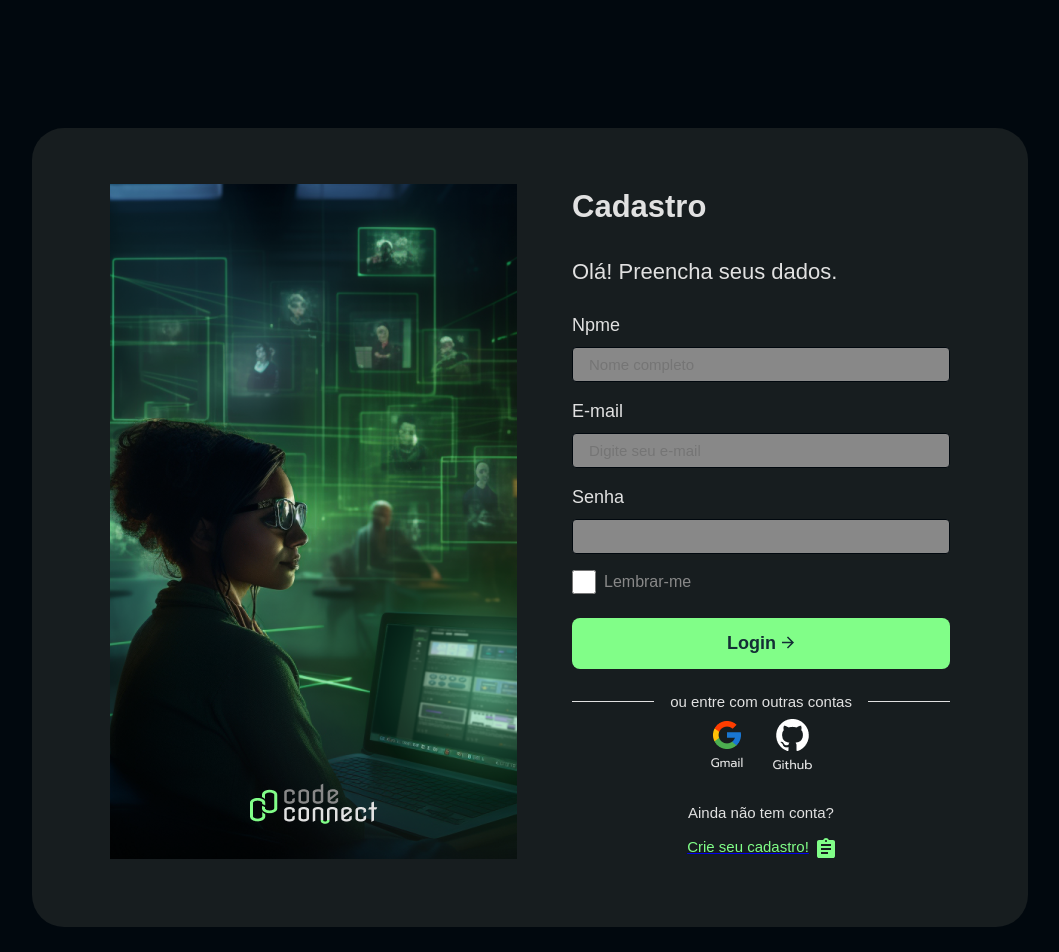
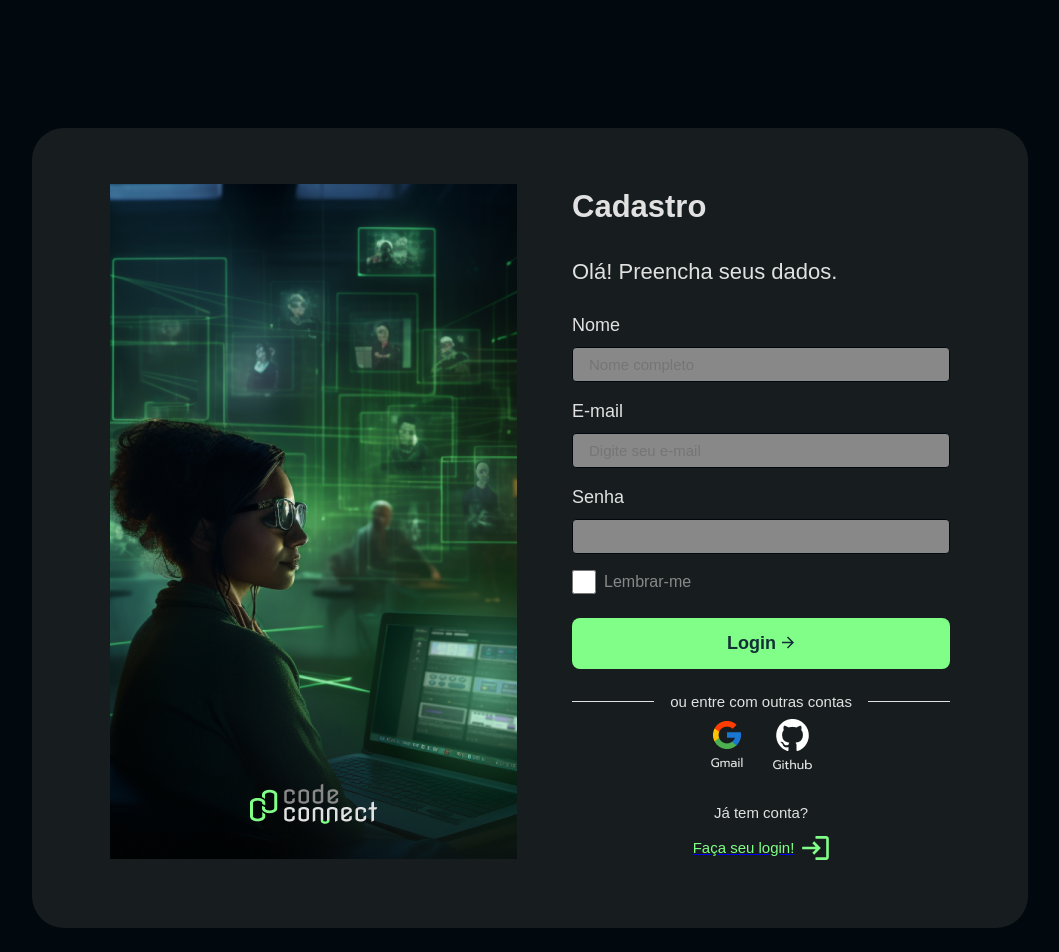
Before and after one commit to viniciosneves/4869--draft, a React (Vite) app: page /auth/register in a window 1280 px wide. Shown: the top 952 px of the page, without its empty margins (110-1169 px from the left). Built offline with nearby package versions, Linux system fonts and the light colour scheme.

Commit message:
video 2.2

```diff
--- a/src/components/Aside/index.jsx
+++ b/src/components/Aside/index.jsx
@@ -44,13 +44,13 @@ export const Aside = () => {
                     </AsideLink>
                 </li>
                 <li>
-                    <AsideLink href="/api/auth/signin">
+                    <AsideLink href="/auth/login">
                         <IconLogin />
                         Login
                     </AsideLink>
                 </li>
                 <li>
-                    <AsideLink href="/api/auth/signout">
+                    <AsideLink href="/auth/logout">
                         <IconLogin />
                         Logout
                     </AsideLink>
--- a/src/components/AsideLink/index.jsx
+++ b/src/components/AsideLink/index.jsx
@@ -1,9 +1,18 @@
+import { NavLink, Link } from "react-router";
+
 import styles from './asidelink.module.css'
 
 const AsideLink = ({ href, children }) => {
-    return (<a href={href} className={styles.asidelink}>
-        {children}
-    </a>)
+    return (
+        <NavLink
+            to={href}
+            className={({ isActive }) =>
+                isActive ? `${styles.asidelink} ${styles.active}` : styles.asidelink
+            }
+        >
+            {children}
+        </NavLink>
+    )
 }
 
 export default AsideLink
--- a/src/components/CardPost/index.jsx
+++ b/src/components/CardPost/index.jsx
@@ -4,6 +4,7 @@ import styles from './cardpost.module.css'
 import { ThumbsUpButton } from "./ThumbsUpButton"
 import { IconChat } from "../icons/IconChat"
 import { IconButton } from "../IconButton"
+import { Link } from "react-router"
 
 export const CardPost = ({ post }) => {
     return (
@@ -19,7 +20,7 @@ export const CardPost = ({ post }) => {
             <section className={styles.body}>
                 <h2>{post.title}</h2>
                 <p>{post.body}</p>
-                <a href="#">Ver detalhes</a>
+                <Link to="/blog-post">Ver detalhes</Link>
             </section>
             <footer className={styles.footer}>
                 <div className={styles.actions}>
--- a/src/components/Link/index.jsx
+++ b/src/components/Link/index.jsx
@@ -1,10 +1,11 @@
 import styles from './link.module.css'
+import { Link as RouterLink } from "react-router";
 
-export const Link = ({ children, ...props }) => {
+export const Link = ({ children, href, ...props }) => {
     const className = props.className || ''
     return (
-        <a {...props} className={`${styles.link} ${className}`}>
+        <RouterLink to={href} {...props} className={`${styles.link} ${className}`}>
             {children}
-        </a>
+        </RouterLink>
     )
 }
--- a/src/pages/BlogPost/index.jsx
+++ b/src/pages/BlogPost/index.jsx
@@ -27,7 +27,6 @@ export const BlogPost = () => {
                     <section className={styles.body}>
                         <h2>{post.title}</h2>
                         <p>{post.body}</p>
-                        <a href="#">Ver detalhes</a>
                     </section>
                     <footer className={styles.footer}>
                         <div className={styles.actions}>
--- a/src/pages/Login/index.jsx
+++ b/src/pages/Login/index.jsx
@@ -58,7 +58,7 @@ export const Login = () => {
                     <Typography variant="body" color="--offwhite">
                         Ainda não tem conta?
                     </Typography>
-                    <Link href='/signon'>
+                    <Link href='/auth/register'>
                         <Typography variant="body" color="--highlight-green">
                             Crie seu cadastro!
                         </Typography>
--- a/src/pages/Register/index.jsx
+++ b/src/pages/Register/index.jsx
@@ -7,7 +7,7 @@ import { AuthLayout } from "../../layouts/Auth"
 import { Button } from "../../components/Button"
 import banner from './banner-register.png'
 import { IconArrowFoward } from "../../components/icons/IconArrowFoward"
-import { IconAssignement } from "../../components/icons/IconAssignement"
+import { IconLogin } from "../../components/icons/IconLogin"
 import { Form } from "../../components/Form"
 import { Fieldset } from "../../components/Fieldset"
 import { TextDivider } from "../../components/TextDivider"
@@ -24,7 +24,7 @@ export const Register = () => {
                 <Form action="">
                     <Fieldset>
                         <Label>
-                            Npme
+                            Nome
                         </Label>
                         <Input
                             name="nome"
@@ -67,13 +67,13 @@ export const Register = () => {
                 </div>
                 <footer className={styles.footer}>
                     <Typography variant="body" color="--offwhite">
-                        Ainda não tem conta?
+                        Já tem conta?
                     </Typography>
-                    <Link href='/signon'>
+                    <Link href='/auth/login'>
                         <Typography variant="body" color="--highlight-green">
-                            Crie seu cadastro!
+                            Faça seu login!
                         </Typography>
-                        <IconAssignement color="#81FE88" />
+                        <IconLogin color="#81FE88" />
                     </Link>
                 </footer>
             </AuthFormContainer>
```
